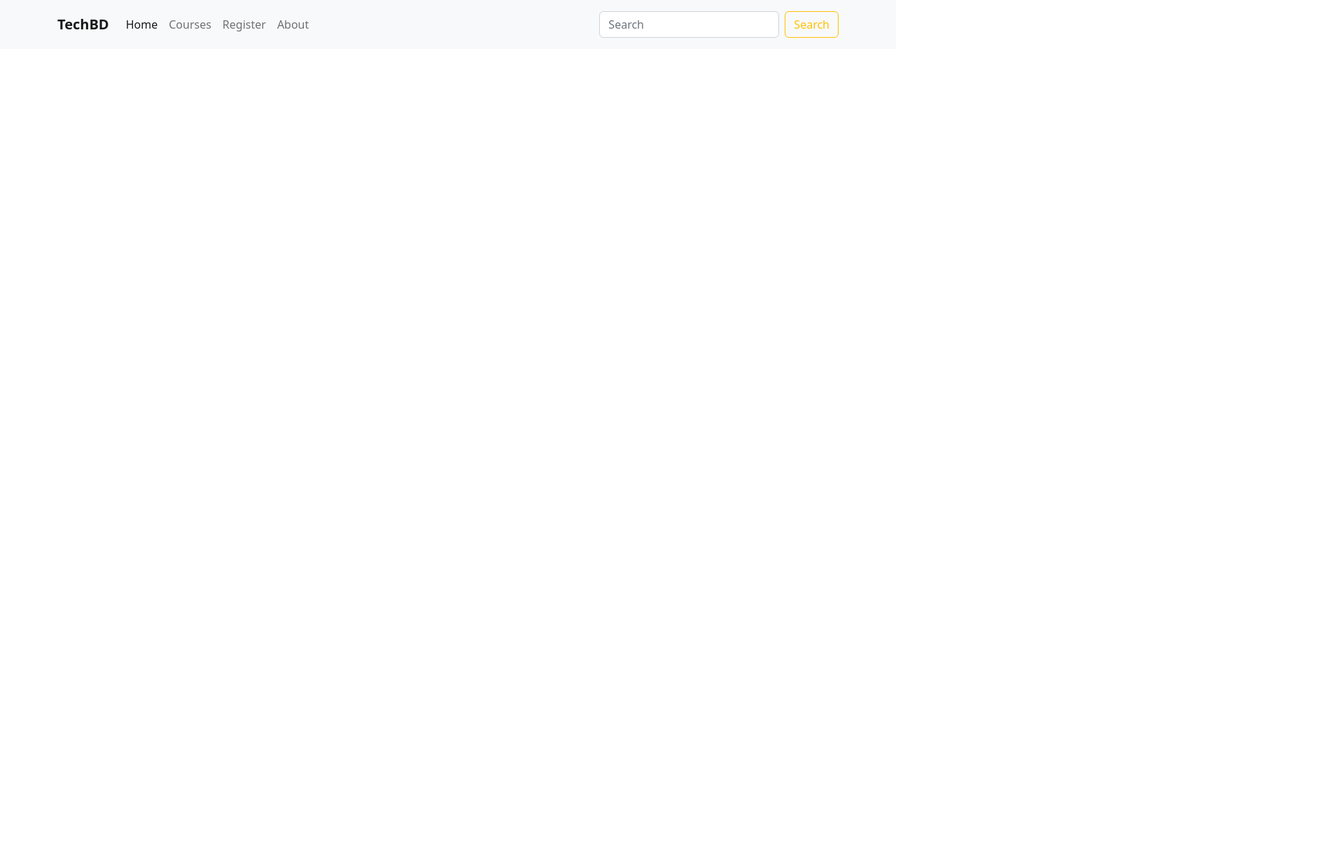
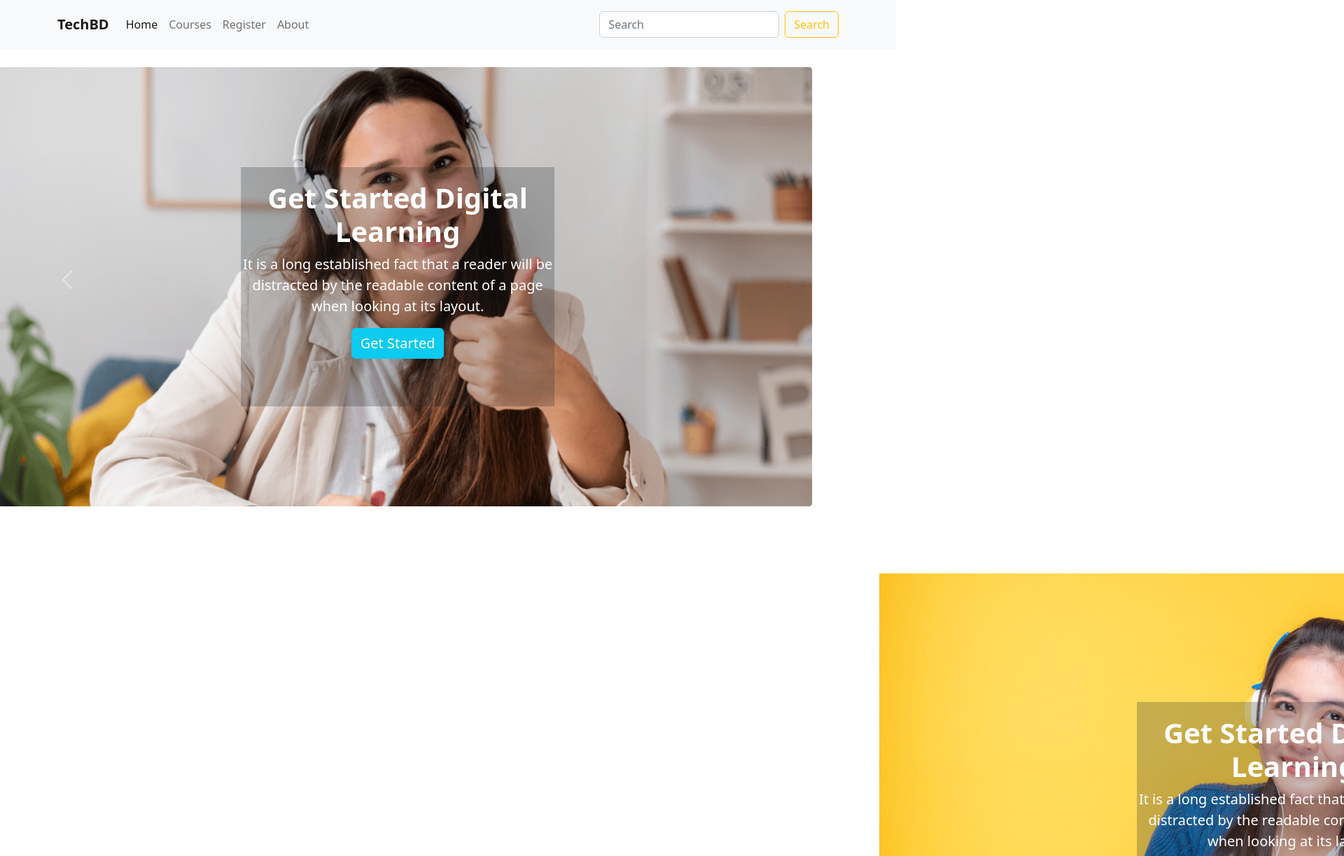
Before and after one commit to sumiyamoon05/TechBD, a plain HTML site: page index.html in a window 1280 px wide. Shown: the top 1224 px of the page at 70% size, 1920 px wide, since content can reach past the window. Before the commit the page ends 800 px from the top, so only its background shows below. Drawn offline with nearby package versions, Linux system fonts and the light colour scheme.

Commit message:
cover slider added

```diff
--- a/index.html
+++ b/index.html
@@ -35,7 +35,7 @@
                         <a class="nav-link">About</a>
                     </li>
                 </ul>
-                <form class="navbar navbar-expand-md d-flex" role="search">
+                <form class="navbar navbar-expand-lg d-flex" role="search">
                     <input class="form-control me-2" type="search" placeholder="Search" aria-label="Search">
                     <button class="btn btn-outline-warning" type="submit">Search</button>
                 </form>
@@ -44,6 +44,65 @@
         </div>
     </nav>
     <!-- navigation end -->
+
+    <!-- slider start -->
+    <section class="mt-5">
+        <div id="carouselExampleCaptions" class="carousel slide" data-bs-ride="carousel">
+            <div class="carousel-inner">
+                <div class="carousel-item active ps-5 p-5">
+                    <img src="images/cover/cover-1.png" class="img-fluid d-block " alt="...">
+                    <div
+                        class="carousel-caption d-none d-md-block position-absolute top-50 start-50 translate-middle bg-dark bg-opacity-25">
+                        <div>
+                            <h1 class="fs-1 fw-bold">Get Started Digital
+                                Learning</h1>
+                            <p class="fs-5">It is a long established fact that a reader will
+                                be distracted by the readable content of a
+                                page when looking at its layout.</p>
+                            <button class="btn btn-info text-white fs-5">Get Started</button>
+                        </div>
+                    </div>
+                </div>
+            </div>
+            <div class="carousel-item ps-5 p-5">
+                <img src="images/cover/cover-2.jpg" class="img-fluid d-block " alt="...">
+                <div
+                    class="carousel-caption d-none d-md-block position-absolute top-50 start-50 translate-middle bg-dark bg-opacity-25">
+                    <h1 class="fs-1 fw-bold">Get Started Digital
+                        Learning</h1>
+                    <p class="fs-5">It is a long established fact that a reader will
+                        be distracted by the readable content of a
+                        page when looking at its layout.</p>
+                    <button class="btn btn-info text-white fs-5">Get Started</button>
+                </div>
+            </div>
+            <div class="carousel-item ps-5 p-5">
+                <img src="images/cover/cover-3.jpg" class="img-fluid d-block" alt="...">
+                <div
+                    class="carousel-caption d-none d-md-block position-absolute top-50 start-50 translate-middle bg-dark bg-opacity-25">
+                    <h1 class="fs-1 fw-bold">Get Started Digital
+                        Learning</h1>
+                    <p class="fs-5">It is a long established fact that a reader will
+                        be distracted by the readable content of a
+                        page when looking at its layout.</p>
+                    <button class="btn btn-info text-white fs-5">Get Started</button>
+                </div>
+            </div>
+        </div>
+        <button class="carousel-control-prev" type="button" data-bs-target="#carouselExampleCaptions"
+            data-bs-slide="prev">
+            <span class="carousel-control-prev-icon" aria-hidden="true"></span>
+            <span class="visually-hidden">Previous</span>
+        </button>
+        <button class="carousel-control-next" type="button" data-bs-target="#carouselExampleCaptions"
+            data-bs-slide="next">
+            <span class="carousel-control-next-icon" aria-hidden="true"></span>
+            <span class="visually-hidden">Next</span>
+        </button>
+        </div>
+    </section>
+
+    <!-- sider end -->
     <script src="https://cdn.jsdelivr.net/npm/bootstrap@5.2.0/dist/js/bootstrap.bundle.min.js"
         integrity="sha384-A3rJD856KowSb7dwlZdYEkO39Gagi7vIsF0jrRAoQmDKKtQBHUuLZ9AsSv4jD4Xa"
         crossorigin="anonymous"></script>
```
